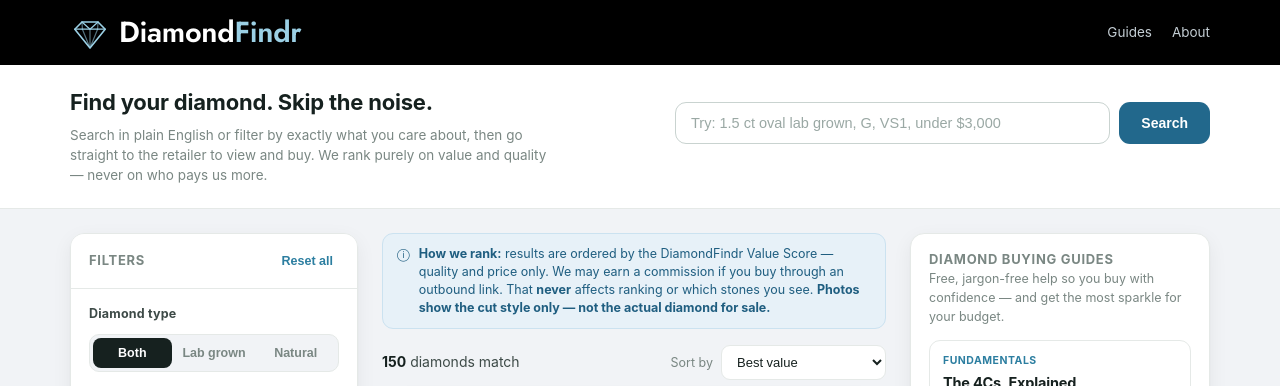
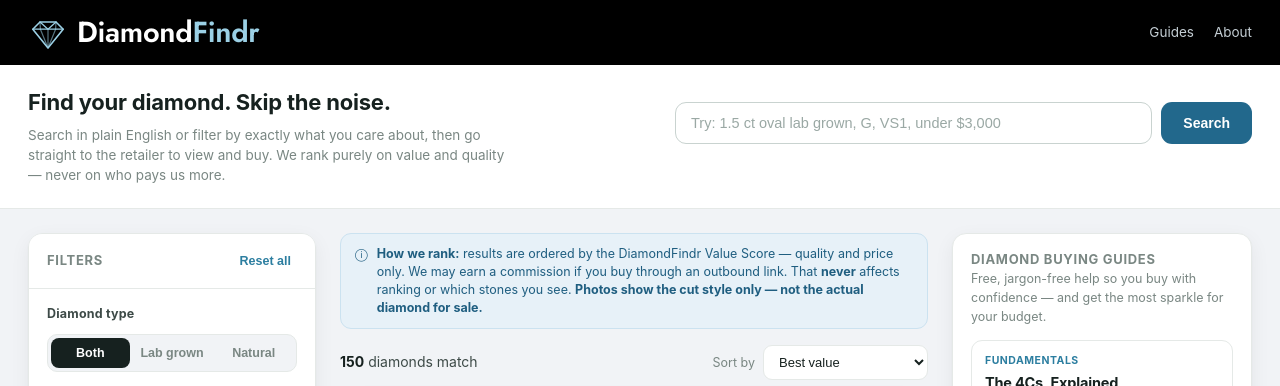
Before and after one commit to rightshoes33/diamondfindr, a plain HTML site: page index.html in a window 1280 px wide. Shown: the top 386 px of the page. Drawn offline with Linux system fonts and the light colour scheme.

Commit message:
Widen homepage container for large monitors (1180 to 1600)

```diff
--- a/index.html
+++ b/index.html
@@ -25,7 +25,7 @@
   html,body{margin:0;padding:0}
   body{font-family:-apple-system,BlinkMacSystemFont,"Segoe UI",Roboto,Helvetica,Arial,sans-serif;color:var(--ink);background:var(--bg);-webkit-font-smoothing:antialiased;line-height:1.45}
   a{color:inherit}
-  .wrap{max-width:1180px;margin:0 auto;padding:0 20px}
+  .wrap{max-width:1600px;margin:0 auto;padding:0 28px}
 
   /* Header */
   header.site{background:#000;color:#fff;border-bottom:1px solid #000}
```
